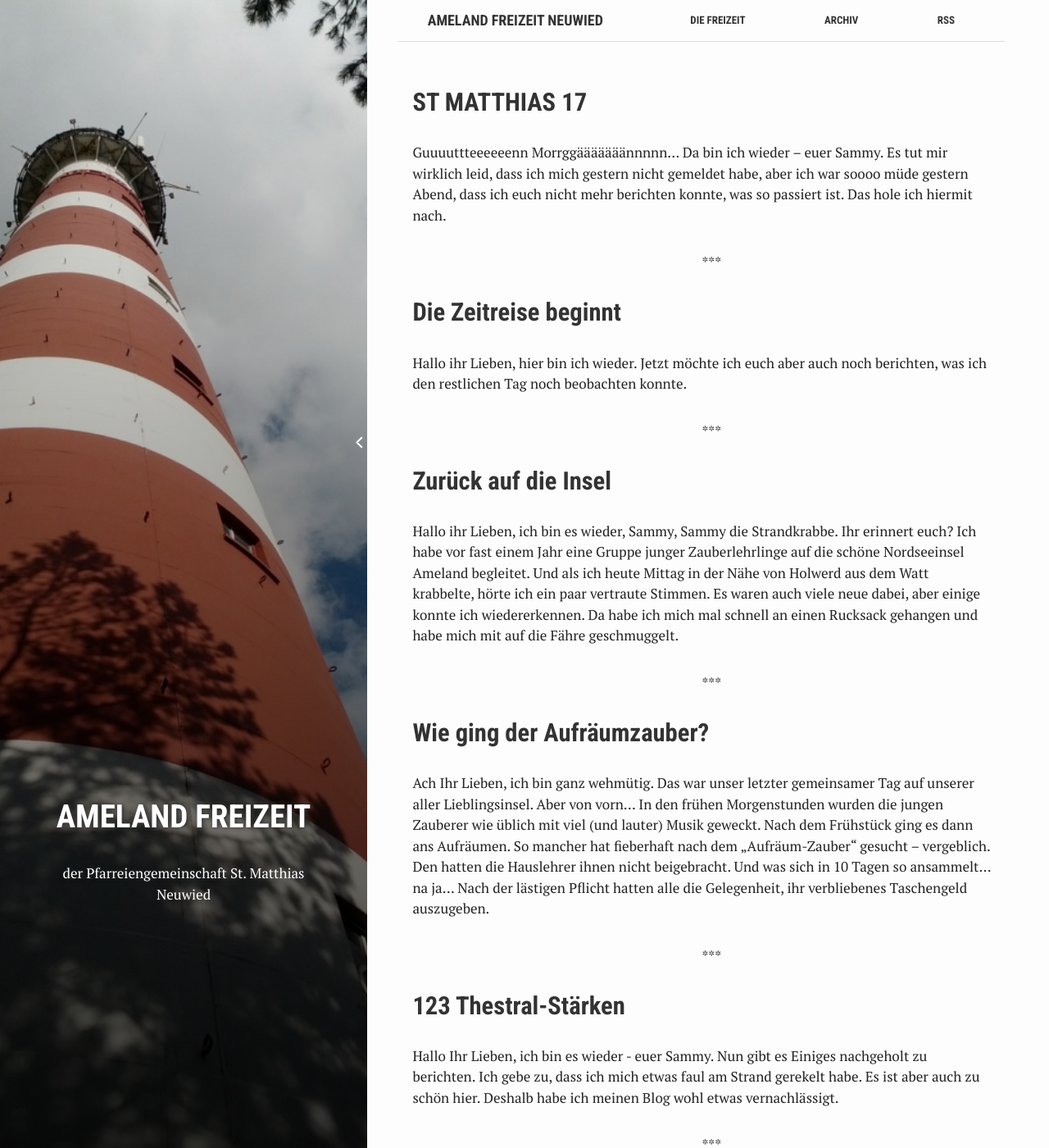
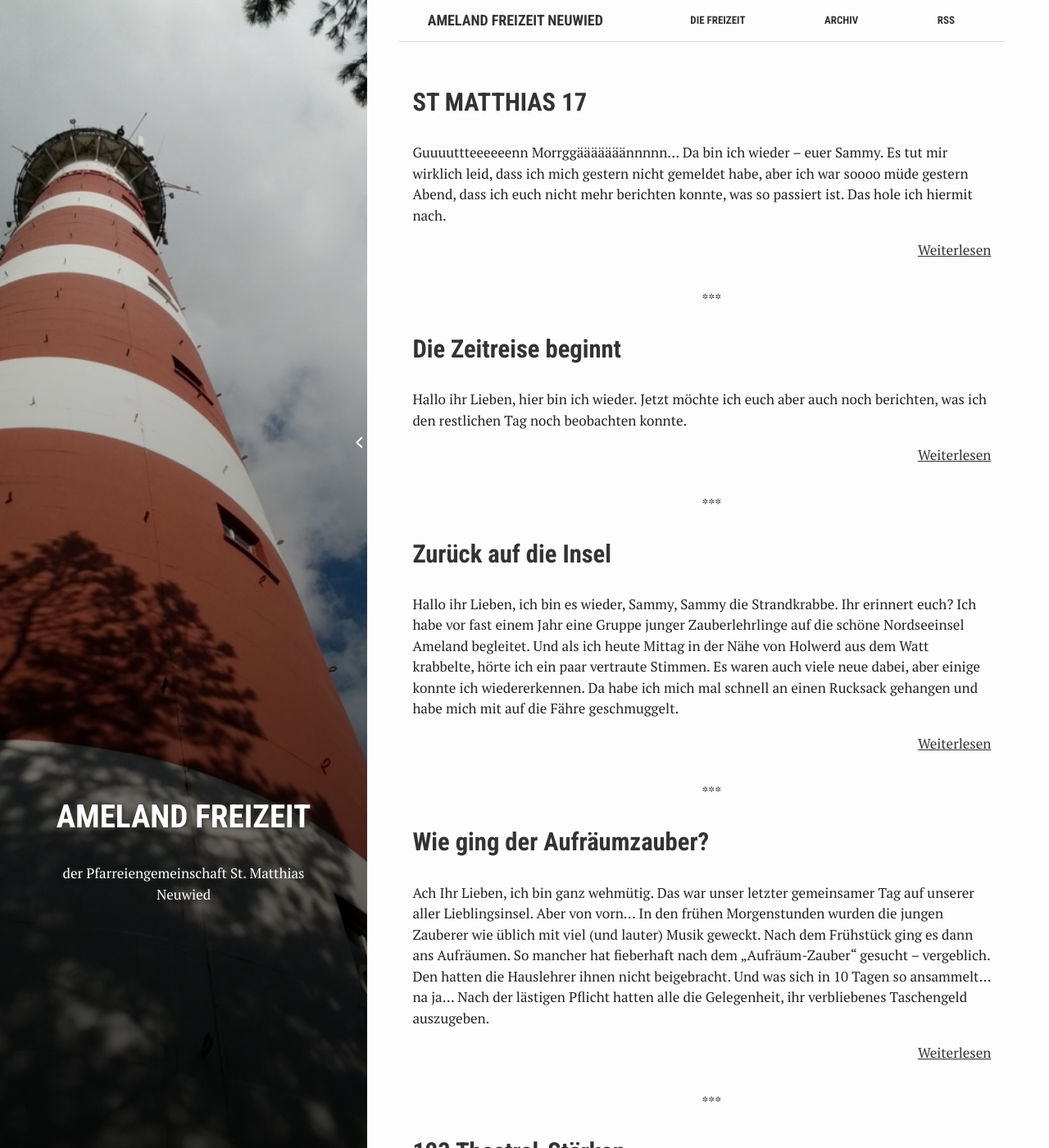
Before and after one commit to deichcode/AmelandFreizeitBlog, a Jekyll site: the page built from index.html, in a window 1280 px wide and 1400 px high. Shown: the whole window at 82% size. Built offline with Jekyll 4.4.1, drawn with Linux system fonts in a browser that asks for light colours.

Commit message:
[NO-POST] add 'Weiterlesen' button

```diff
--- a/index.html
+++ b/index.html
@@ -10,5 +10,8 @@ summary: "der Pfarreiengemeinschaft St. Matthias Neuwied"
   <article class="index-page">
     <h2><a href="{{site.baseurl}}{{ post.url }}">{{ post.title }}</a></h2>
     {{ post.excerpt }}
+    <p style="text-align: right;">
+      <a href="{{site.baseurl}}{{ post.url }}">Weiterlesen</a>
+    <p>
   </article>
 {% endfor %}
```
